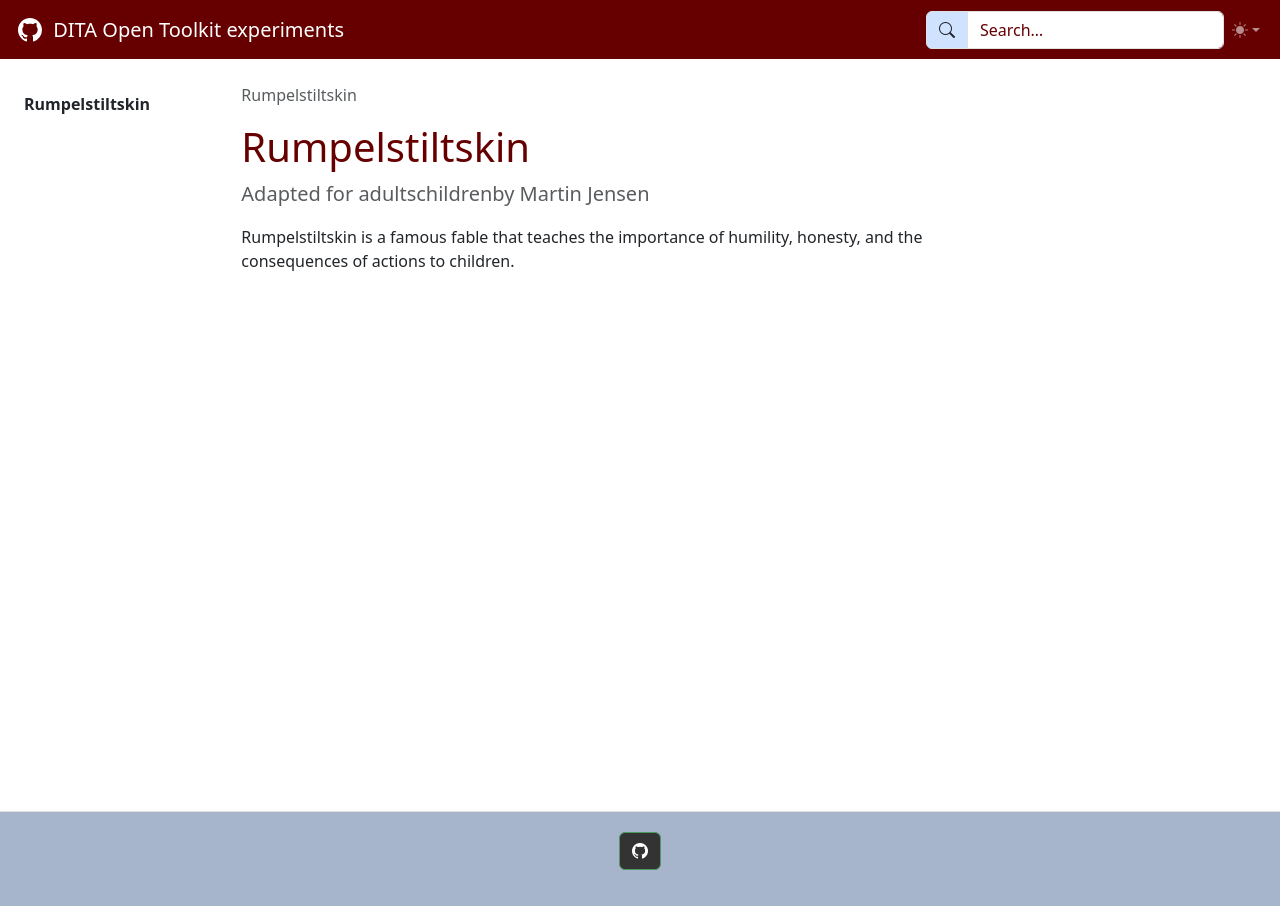
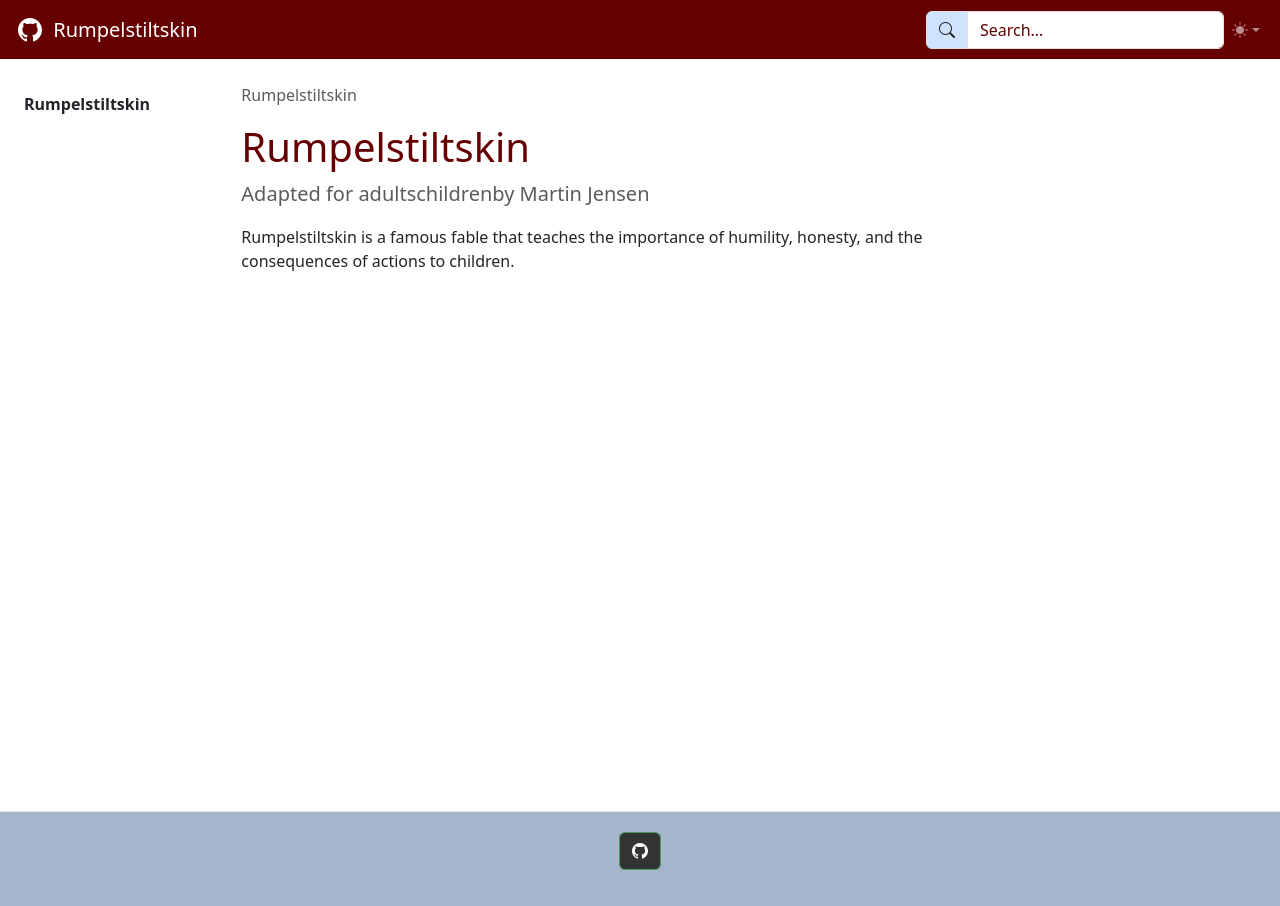
Before and after one commit to mzjensens/dita-ot-actions, a plain HTML site: page index.html in a window 1280 px wide. Drawn offline with nearby package versions, Linux system fonts and the light colour scheme.

Commit message:
Deploying to gh-pages from  @ d9229bd11da9712111d9992e18962f4712de25bd 🚀

```diff
--- a/index.html
+++ b/index.html
@@ -21,7 +21,7 @@
         <path d="M6 0a.5.5 0 0 1 .5.5V3h3V.5a.5.5 0 0 1 1 0V3h1a.5.5 0 0 1 .5.5v3A3.5 3.5 0 0 1 8.5 10c-.002.434-.01.845-.04 1.22-.041.514-.126 1.003-.317 1.424a2.083 2.083 0 0 1-.97 1.028C6.725 13.9 6.169 14 5.5 14c-.998 0-1.61.33-1.974.718A1.922 1.922 0 0 0 3 16H2c0-.616.232-1.367.797-1.968C3.374 13.42 4.261 13 5.5 13c.581 0 .962-.088 1.218-.219.241-.123.4-.3.514-.55.121-.266.193-.621.23-1.09.027-.34.035-.718.037-1.141A3.5 3.5 0 0 1 4 6.5v-3a.5.5 0 0 1 .5-.5h1V.5A.5.5 0 0 1 6 0zM5 4v2.5A2.5 2.5 0 0 0 7.5 9h1A2.5 2.5 0 0 0 11 6.5V4H5z"></path>
       </svg>
       -->
-        <span class="align-middle">DITA Open Toolkit experiments</span>
+        <span class="align-middle">Rumpelstiltskin</span>
     </a>
     <button class="navbar-toggler py-2 px-2" type="button" data-bs-toggle="collapse" data-bs-target="#navbarSupportedContent" aria-controls="navbarSupportedContent" aria-expanded="false" aria-label="Toggle navigation">
       <i class="bi bi-three-dots"></i>
```
